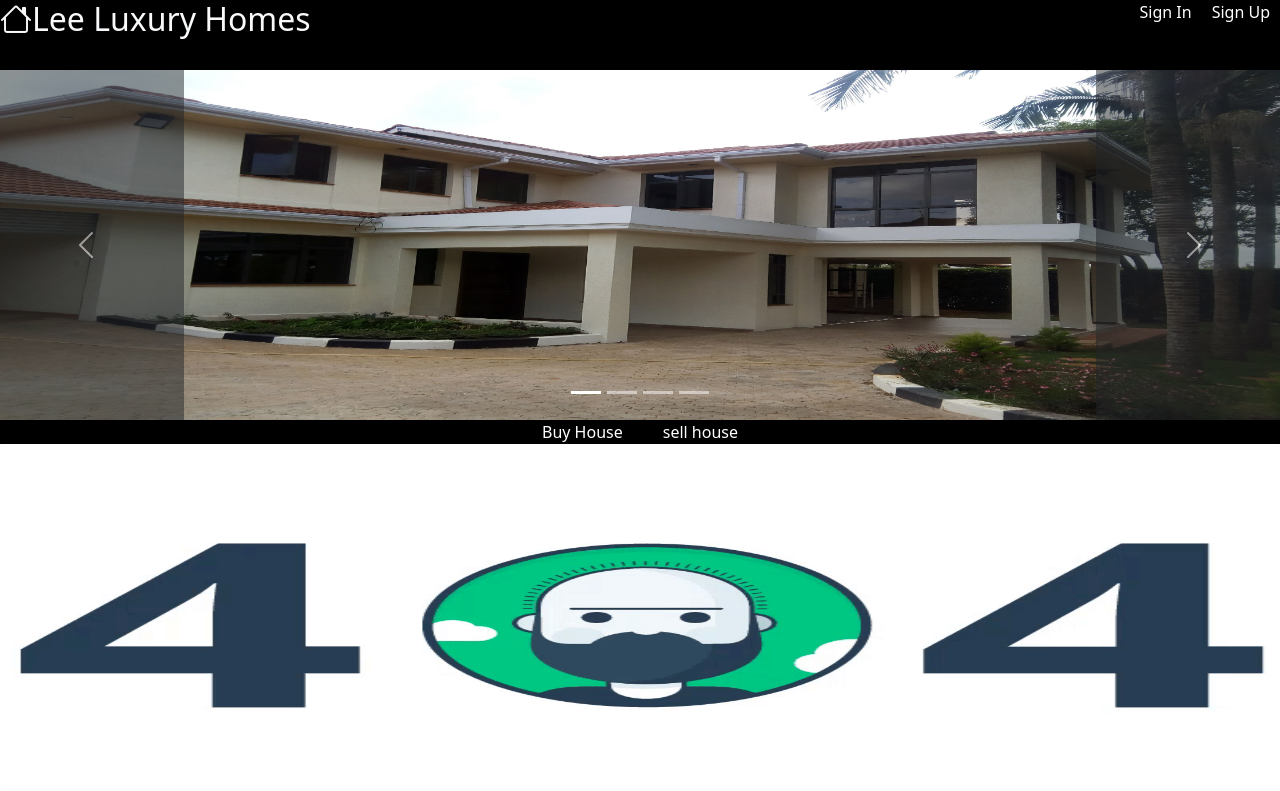
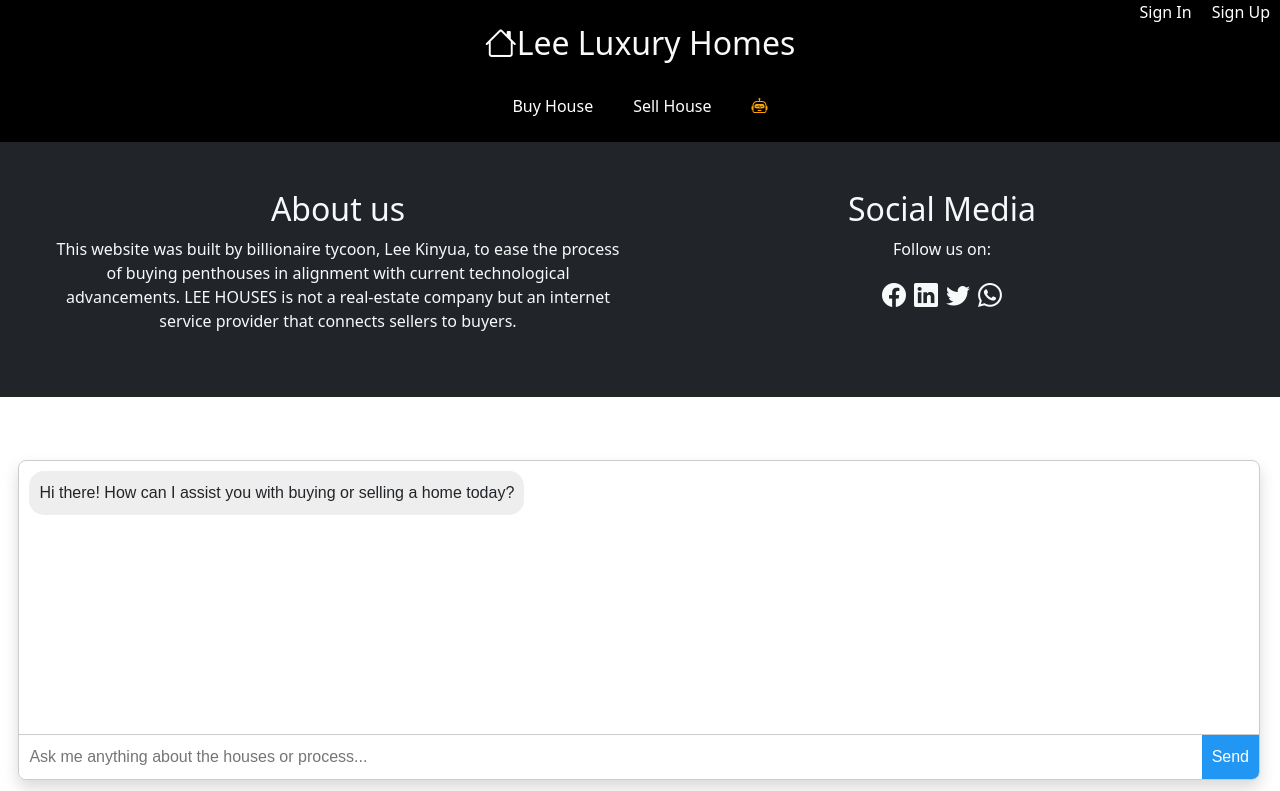
Before and after one commit to avgdestr/Lee-Homes, a React (Create React App) app: page /leehomeschatbot in a window 1280 px wide. Shown: the top 791 px of the page. Built offline with nearby package versions, Linux system fonts and the light colour scheme.

Commit message:
update 2.0

```diff
--- a/public/index.html
+++ b/public/index.html
@@ -44,4 +44,6 @@
 <script src="https://cdn.jsdelivr.net/npm/@popperjs/core@2.11.6/dist/umd/popper.min.js"></script>
 <script src="https://cdn.jsdelivr.net/npm/bootstrap@5.1.3/dist/js/bootstrap.min.js"></script>
 
+
+
 </html>
--- a/src/App.css
+++ b/src/App.css
@@ -19,7 +19,7 @@
   display: flex;
   flex-direction: column;
   align-items: center;
-  justify-content: center;
+
   font-size: calc(10px + 2vmin);
   color: white;
 }
@@ -49,7 +49,7 @@ nav{
   text-decoration: none;
   color: white;
 }
-.navdiv{
+.nav1{
   text-align: end;
 }
 #card-image {
@@ -70,3 +70,88 @@ img{
 .card{
   height: 800px;
 }
+/* App.css */
+.page-background {
+  background-image: url('/src/Images/bgluxury.jpg'); /* relative to the public folder */
+  background-size: cover;
+  background-position: center;
+  background-repeat: no-repeat;
+  height: 100vh; /* or 100% for container height */
+  width: 100%;
+}
+.link2{
+
+  text-decoration: none;
+  color: white;
+}
+.div1{
+  background-color: rgba(0, 0, 0, 0.2);
+  font-size: large;
+
+}
+/* Highlight active nav links */
+.active-link {
+  font-weight: bold;
+  color: orange !important;
+  text-decoration: underline;
+}
+.chatbot {
+  width: 97%;
+  height: 40%;
+  border: 1px solid #ccc;
+  display: flex;
+  flex-direction: column;
+  font-family: sans-serif;
+  position: fixed;
+  bottom: 20px;
+  right: 20px;
+  background-color: white;
+  box-shadow: 0 0 10px rgba(0,0,0,0.1);
+  border-radius: 8px;
+  overflow: hidden;
+}
+
+.chat-window {
+  flex: 1;
+  padding: 10px;
+  overflow-y: auto;
+  display: flex;
+  flex-direction: column;
+  gap: 10px;
+}
+
+.chat-message {
+  max-width: 80%;
+  padding: 10px;
+  border-radius: 15px;
+}
+
+.chat-message.user {
+  align-self: flex-end;
+  background-color: #DCF8C6;
+}
+
+.chat-message.bot {
+  align-self: flex-start;
+  background-color: #eee;
+}
+
+.chat-input {
+  display: flex;
+  border-top: 1px solid #ccc;
+}
+
+.chat-input input {
+  flex: 1;
+  border: none;
+  padding: 10px;
+  outline: none;
+}
+
+.chat-input button {
+  padding: 10px;
+  background-color: #2196F3;
+  color: white;
+  border: none;
+  cursor: pointer;
+}
--- a/src/App.js
+++ b/src/App.js
@@ -1,150 +1,168 @@
-
-import "./App.css";
 import "bootstrap/dist/css/bootstrap.min.css";
-import { BrowserRouter, Route, Routes, Link } from "react-router-dom";
+import React, { useState, useEffect } from "react";
+import { BrowserRouter, Route, Routes, NavLink } from "react-router-dom";
 import Signup from "./components/Signup";
 import Signin from "./components/Signin";
 import GetProducts from "./components/GetProducts";
 import AddProducts from "./components/AddProducts";
 import Payment from "./components/Payment";
 import NotFound from "./components/NotFound";
-import pic1 from "./Images/mansion1.jpg";
-import pic2 from "./Images/mansion2.jpg";
-import pic3 from "./Images/mansion5.jpg";
-import pic4 from './Images/mansion6.jpg'
+import Home from "./components/Home";
+import "./App.css";
+import Chatbot from "./components/Chatbot";
 
 function App() {
+  // Store the full user object
+  const [user, setUser] = useState(null);
+
+  // Load user from localStorage on app start
+  useEffect(() => {
+    const storedUser = localStorage.getItem("user");
+    if (storedUser) {
+      setUser(JSON.parse(storedUser));
+    }
+  }, []);
+
+  // Function to set user after login
+  const handleLogin = (userData) => {
+    setUser(userData);
+    localStorage.setItem("user", JSON.stringify(userData));
+  };
+
+  // Function to logout
+  const handleLogout = () => {
+    setUser(null);
+    localStorage.removeItem("user");
+  };
+
   return (
     <div className="App">
       <BrowserRouter>
-        <nav className="row">
-          <div className="col-md-6 lee">
-            <h2 className="text-light">
-              <i class="bi bi-house"></i>Lee Luxury Homes
-            </h2>
-          </div>
-          <div className="navdiv col-md-6">
-            <Link to="/signin" className="link">
-              Sign In
-            </Link>
-            <Link to="/signup" className="link">
-              Sign Up
-            </Link>
-          </div>
+        {/* Top auth nav */}
+        <nav className="nav1">
+          {user ? (
+            <>
+              <span className="link">Hello, {user.username}!</span>
+              <button onClick={handleLogout} className="btn btn-outline-danger">
+                Log Out
+              </button>
+            </>
+          ) : (
+            <>
+              <NavLink
+                to="/signin"
+                className={({ isActive }) =>
+                  isActive ? "link active-link" : "link"
+                }
+              >
+                Sign In
+              </NavLink>
+              <NavLink
+                to="/signup"
+                className={({ isActive }) =>
+                  isActive ? "link active-link" : "link"
+                }
+              >
+                Sign Up
+              </NavLink>
+            </>
+          )}
         </nav>
 
-        <header className="App-header"></header>
-        <section className="row">
-          <div
-            id="carouselExampleCaptions"
-            className="carousel slide"
-            data-bs-ride="carousel"
+        {/* Header */}
+        <header className="App-header">
+          <h2 className="text-light">
+            <NavLink
+              to="/"
+              className={({ isActive }) =>
+                isActive ? "link2 active-link" : "link2"
+              }
+            >
+              <i className="bi bi-house"></i>
+            </NavLink>
+            Lee Luxury Homes
+          </h2>
+        </header>
+
+        {/* Main nav */}
+        <nav className="p-4">
+          <NavLink
+            to="/buyhouse"
+            className={({ isActive }) =>
+              isActive ? "Link active-link" : "Link"
+            }
           >
-            <div className="carousel-indicators">
-              <button
-                type="button"
-                data-bs-target="#carouselExampleCaptions"
-                data-bs-slide-to="0"
-                className="active"
-                aria-current="true"
-                aria-label="Slide 1"
-              ></button>
-              <button
-                type="button"
-                data-bs-target="#carouselExampleCaptions"
-                data-bs-slide-to="1"
-                aria-label="Slide 2"
-              ></button>
-              <button
-                type="button"
-                data-bs-target="#carouselExampleCaptions"
-                data-bs-slide-to="2"
-                aria-label="Slide 3"
-              ></button>
-              <button
-                type="button"
-                data-bs-target="#carouselExampleCaptions"
-                data-bs-slide-to="3"
-                aria-label="Slide 4"
-              ></button>
-            </div>
-            <div className="carousel-inner">
-              <div className="carousel-item active">
-                <img src={pic1} className=" w-100" alt="Penthouse 1" />
-              </div>
-              <div className="carousel-item">
-                <img src={pic2} className=" w-100" alt="Penthouse 2" />
-              </div>
-              <div className="carousel-item">
-                <img src={pic3} className=" w-100" alt="Penthouse 3" />
-              </div>
-              <div className="carousel-item">
-                <img src={pic4} className=" w-100" alt="Penthouse 3" />
-              </div>
-            </div>
-            <button
-              className="carousel-control-prev bg-dark"
-              type="button"
-              data-bs-target="#carouselExampleCaptions"
-              data-bs-slide="prev"
-            >
-              <span
-                className="carousel-control-prev-icon"
-                aria-hidden="true"
-              ></span>
-              <span className="visually-hidden">Previous</span>
-            </button>
-            <button
-              className="carousel-control-next bg-dark"
-              type="button"
-              data-bs-target="#carouselExampleCaptions"
-              data-bs-slide="next"
-            >
-              <span
-                className="carousel-control-next-icon"
-                aria-hidden="true"
-              ></span>
-              <span className="visually-hidden">Next</span>
-            </button>
-          </div>
-        </section>
-
-        <nav>
-          <Link to="/" className="Link">
-           Buy House
-          </Link>
-          <Link to="/addproduct" className="Link">
-            sell house
-          </Link>
+            Buy House
+          </NavLink>
+          <NavLink
+            to="/addproduct"
+            className={({ isActive }) =>
+              isActive ? "Link active-link" : "Link"
+            }
+          >
+            Sell House
+          </NavLink>
+          <NavLink
+            to="/leehomeschatbot"
+            className={({ isActive }) =>
+              isActive ? "Link active-link" : "Link"
+            }
+          >
+            <i class="bi bi-robot"></i>
+          </NavLink>
         </nav>
 
+        {/* Page Routes */}
         <Routes>
           <Route path="/signup" element={<Signup />} />
-          <Route path="/signin" element={<Signin />} />
-          <Route path="/" element={<GetProducts />} />
+          <Route path="/signin" element={<Signin onLogin={handleLogin} />} />
+          <Route path="/buyhouse" element={<GetProducts />} />
           <Route path="/addproduct" element={<AddProducts />} />
           <Route path="/payment" element={<Payment />} />
           <Route path="*" element={<NotFound />} />
+          <Route path="/" element={<Home />} />
+          <Route path="/leehomeschatbot" element={<Chatbot />} />
         </Routes>
       </BrowserRouter>
-      <div className="row bg-dark mt-4 justify-content-center text-light p-4">
+
+      {/* Footer */}
+      <div className="row bg-dark justify-content-center text-light p-5">
         <div className="col-md-6">
           <h2>About us</h2>
           <p>
-            Lorem ipsum dolor sit amet consectetur adipisicing elit. Vero
-            impedit labore quas. Eligendi nesciunt officiis qui, dolorem maxime
-            beatae quo architecto praesentium ad, fuga harum delectus commodi
-            quasi maiores quibusdam?
+            This website was built by billionaire tycoon, Lee Kinyua, to ease
+            the process of buying penthouses in alignment with current
+            technological advancements. LEE HOUSES is not a real-estate company
+            but an internet service provider that connects sellers to buyers.
           </p>
         </div>
         <div className="col-md-6">
-          <h2>social media</h2>
-          <p>follow us on</p>
-          <a href="https://www.instagram.com/0.lee0/" target="_blank">
-            <i className="bi bi-instagram"></i>
+          <h2>Social Media</h2>
+          <p>Follow us on:</p>
+          <a href="#" target="_blank" className="text-light m-1 fs-4">
+            <i className="bi bi-facebook"></i>
+          </a>
+          <a
+            href="https://www.instagram.com/0.lee0/?next=%2F"
+            target="_blank"
+            className="text-light m-1 fs-4"
+          >
+            <i className="bi bi-linkedin"></i>
+          </a>
+          <a href="#" target="_blank" className="text-light m-1 fs-4">
+            <i className="bi bi-twitter"></i>
+          </a>
+          <a
+            href="https://wa.me/+254794927995"
+            target="_blank"
+            className="text-light m-1 fs-4"
+          >
+            <i className="bi bi-whatsapp"></i>
           </a>
         </div>
       </div>
+
+      {/* Bootstrap Icons CDN */}
       <link
         rel="stylesheet"
         href="https://cdn.jsdelivr.net/npm/bootstrap-icons/font/bootstrap-icons.css"
--- a/src/components/AddProducts.jsx
+++ b/src/components/AddProducts.jsx
@@ -39,7 +39,7 @@ const AddProducts = () => {
   };
   return (
     <div className="row justify-content-center">
-      <div className="card shadow col-md-6 p-4 mt-4">
+      <div className="card shadow col-md-6 p-4 mt-5 mb-5">
         <h1>Sell House</h1>
         {loading}
         {success}
--- /dev/null
+++ b/src/components/Chatbot.jsx
@@ -0,0 +1,116 @@
+import React, { useState, useEffect } from "react";
+
+const Chatbot = () => {
+  const [messages, setMessages] = useState([
+    {
+      text: "Hi there! How can I assist you with buying or selling a home today?",
+      sender: "bot",
+    },
+  ]);
+  const [input, setInput] = useState("");
+  const [isLoading, setIsLoading] = useState(false);
+
+  // This is a simple function simulating a response from the bot
+  const handleBotResponse = (userInput) => {
+    let response = "";
+
+    // Handle greetings
+    if (/hi|hello|hey|greetings/i.test(userInput)) {
+      response = "Hello! How can I assist you today?";
+    } else if (/good morning/i.test(userInput)) {
+      response = "Good morning! How can I help you today?";
+    } else if (/good afternoon/i.test(userInput)) {
+      response = "Good afternoon! How can I help you today?";
+    } else if (/good evening/i.test(userInput)) {
+      response = "Good evening! How can I help you today?";
+    }
+
+    // Handle thanking
+    else if (/thanks|thank you|thankyou/i.test(userInput)) {
+      response = "You're very welcome! Let me know if you need anything else.";
+    }
+
+    // Handle price/buy inquiries
+    else if (/buy|purchase|cost|price/i.test(userInput)) {
+      response =
+        "I can help you with buying a property! Which property are you interested in? Or you can ask for pricing details.";
+    } else if (/house|home|property/i.test(userInput)) {
+      response =
+        "We have a variety of homes and penthouses available for sale. Please specify the type you're looking for!";
+    } else if (/contact|information/i.test(userInput)) {
+      response =
+        "You can contact our sales team at: sales@houseseller.com or call 0794927995.";
+    } else if (/process|steps/i.test(userInput)) {
+      response =
+        "The process to buy a house is simple! 1. Browse properties. 2. Contact the seller. 3. Finalize the payment.";
+    } else if (/services|website/i.test(userInput)) {
+      response =
+        "We connect the buyer of the house to the respective seller through this platform.";
+    } else if (
+      /how are you|how's it going|how are you doing/i.test(userInput)
+    ) {
+      response =
+        "I'm doing great! Thanks for asking. How can I assist you today?";
+    } else if (/help|assist|guide/i.test(userInput)) {
+      response =
+        "I'm here to help! You can ask me about property listings, pricing, and the buying process. Just let me know your preferences!";
+    } else {
+      response = `Sorry, I didn't quite catch that. Could you please clarify?`;
+    }
+
+    return response;
+  };
+
+  const sendMessage = () => {
+    if (!input.trim()) return;
+
+    const newMessage = { text: input, sender: "user" };
+    setMessages((prev) => [...prev, newMessage]);
+
+    // Simulate bot reply
+    setIsLoading(true);
+    setTimeout(() => {
+      const botReply = { text: handleBotResponse(input), sender: "bot" };
+      setMessages((prev) => [...prev, botReply]);
+      setIsLoading(false);
+    }, 1000);
+
+    setInput("");
+  };
+
+  // Scroll to the latest message
+  useEffect(() => {
+    const chatWindow = document.querySelector(".chat-window");
+    chatWindow.scrollTop = chatWindow.scrollHeight;
+  }, [messages]);
+
+  return (
+    <div className="chatbot card shadow">
+      <div className="chat-window">
+        {messages.map((msg, idx) => (
+          <div key={idx} className={`chat-message ${msg.sender}`}>
+            {msg.text}
+          </div>
+        ))}
+        {isLoading && (
+          <div className="chat-message bot">
+            <span className="typing-indicator">...</span>
+            Bot is typing...
+          </div>
+        )}
+      </div>
+      <div className="chat-input">
+        <input
+          type="text"
+          value={input}
+          onChange={(e) => setInput(e.target.value)}
+          onKeyDown={(e) => e.key === "Enter" && sendMessage()}
+          placeholder="Ask me anything about the houses or process..."
+        />
+        <button onClick={sendMessage}>Send</button>
+      </div>
+    </div>
+  );
+};
+
+export default Chatbot;
--- /dev/null
+++ b/src/components/Home.jsx
@@ -0,0 +1,26 @@
+import React from "react";
+
+const Home = () => {
+  return (
+    <div className="page-background">
+      <h1 className="text-light p-5">WELCOME TO LEE LUXURY HOMES</h1>
+      <div className="text-light m-4 div1 p-5">
+        <p>
+          {" "}
+          <b>
+            {" "}
+            <i>Welcome to Lee Luxury Homes</i> — where sophistication meets
+            skyline living. Specializing in high-end penthouses, we offer an
+            exclusive selection of premium residences designed for those who
+            demand the very best. Each property combines breathtaking views,
+            contemporary design, and world-class amenities to create a lifestyle
+            that’s truly exceptional. Discover your perfect luxury retreat in
+            the heart of the city with Lee Luxury Homes.
+          </b>
+        </p>
+      </div>
+    </div>
+  );
+};
+
+export default Home;
--- a/src/components/NotFound.jsx
+++ b/src/components/NotFound.jsx
@@ -7,7 +7,7 @@ const NotFound = () => {
   return (
     <div>
 
-    <img src={pic} alt="" />
+    <img src={pic} alt="" width="100%" height="400px" />
     <br />
     <button className='btn btn-outline-dark' onClick={()=> {navigate('/')}}>Home</button>
     </div>
--- a/src/components/Signup.jsx
+++ b/src/components/Signup.jsx
@@ -31,7 +31,7 @@ const Signup = () => {
   };
   return (
     <div className="row justify-content-center mt-4 ">
-      <div className="card shadow col-md-6 p-4">
+      <div className="card shadow col-md-6 p-4 mt-5 mb-5">
         <h1>Sign up</h1>
         {loading}
         {success}
```
Also changed, not shown: src/components/GetProducts.jsx (+59 -29 lines), src/components/Signin.jsx (+44 -35 lines), src/components/Welcome.jsx (deleted, +0 -9 lines), src/Images/bgluxury.jpg (added).
